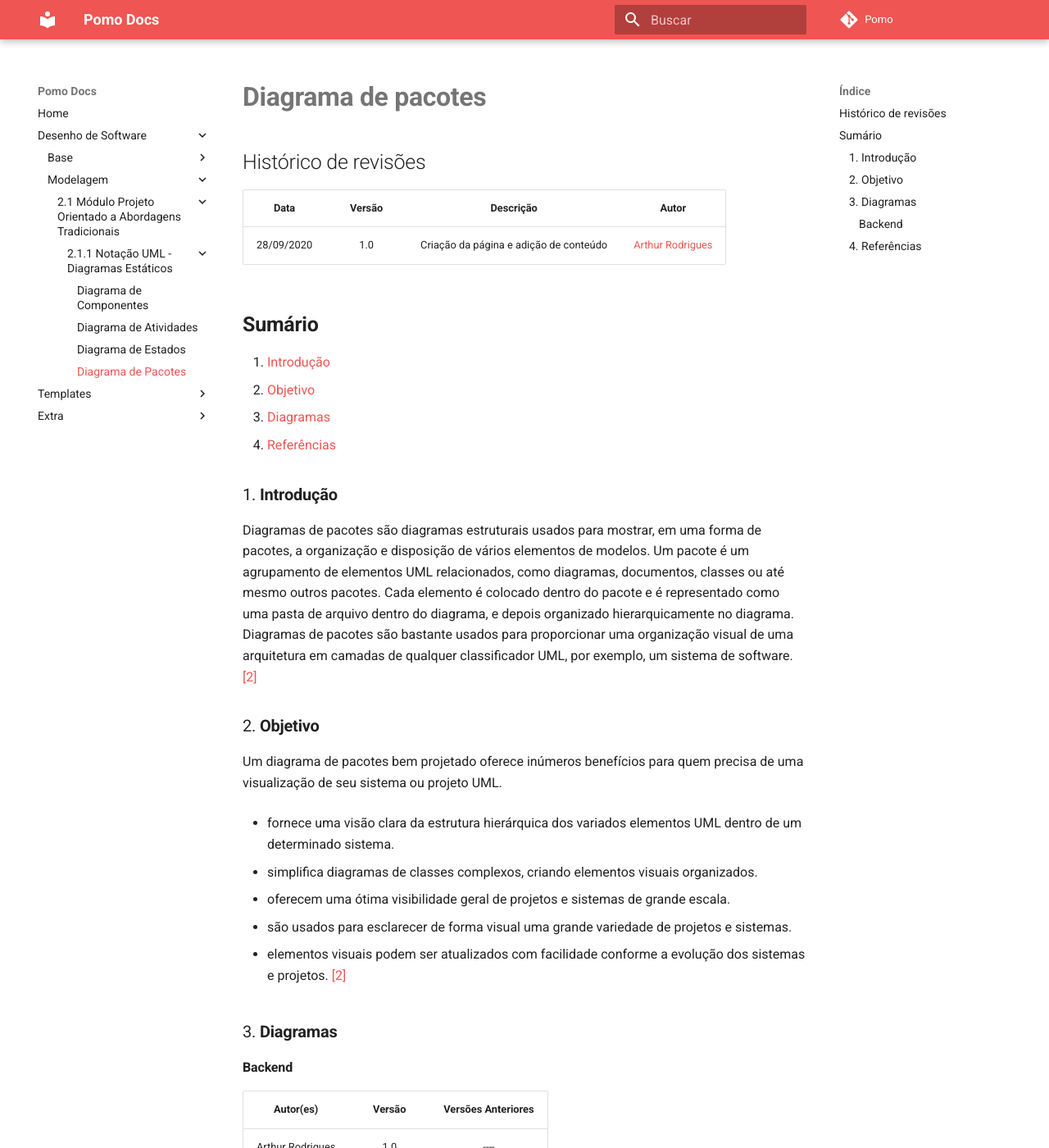
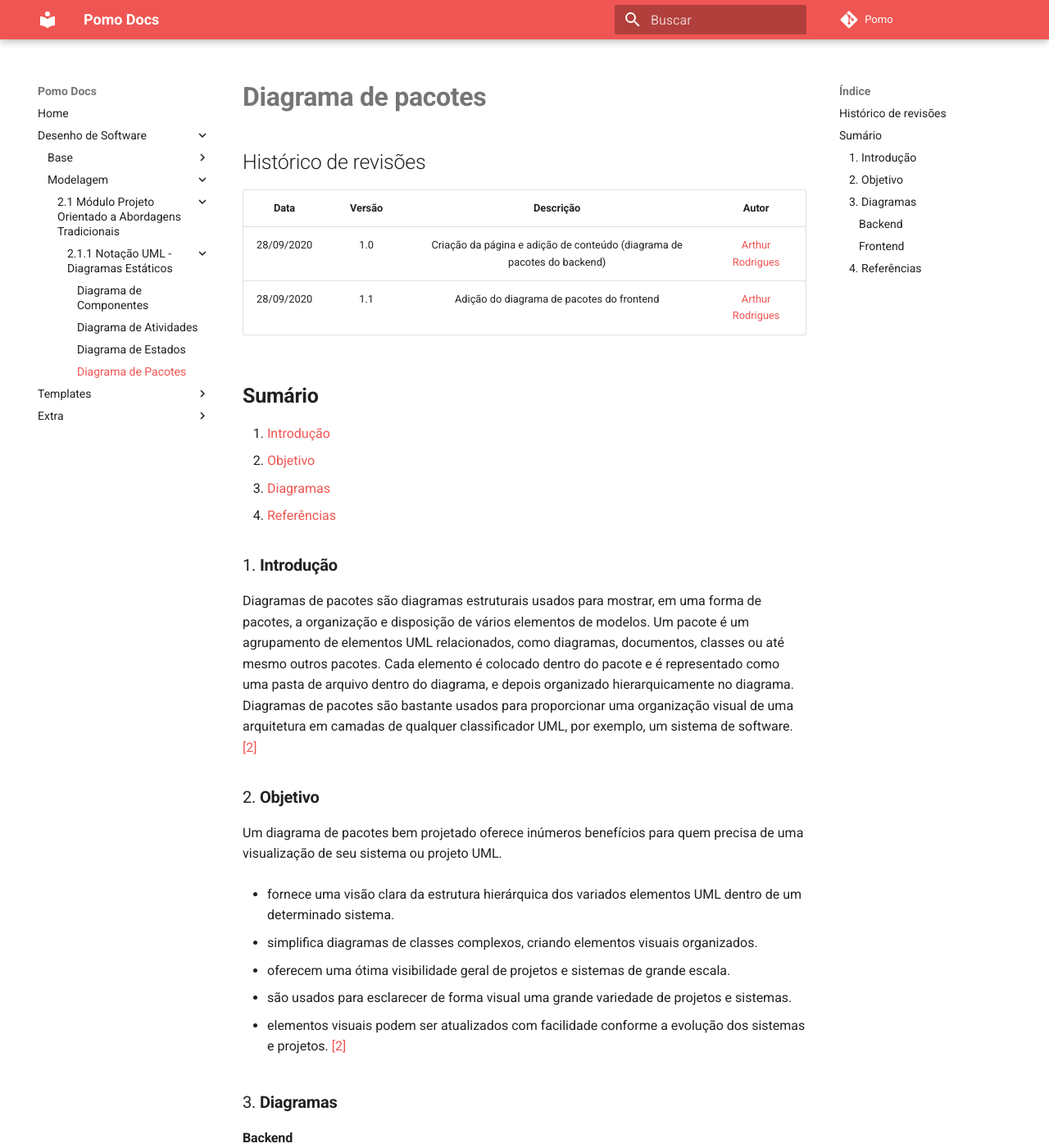
Before and after one commit to UnBArqDsw/2020.1_G6_Pomo, an MkDocs documentation site: the page built from docs/modelagem/modulo2.1/diagrama_de_pacotes.md, in a window 1280 px wide and 1400 px high. Shown: the whole window at 82% size. Built offline with MkDocs 1.6.1 and Material for MkDocs 9.7.7, drawn with Linux system fonts in a browser that asks for light colours; comment, search, counter and statistics services are not loaded; some of the changed text lies outside the part shown.

Commit message:
[DOC] #6 Adicionando diagrama de pacotes do frontend

```diff
--- a/docs/modelagem/modulo2.1/diagrama_de_pacotes.md
+++ b/docs/modelagem/modulo2.1/diagrama_de_pacotes.md
@@ -4,7 +4,8 @@
 
 |Data|Versão|Descrição|Autor|
 |:---:|:---:|:---:|:---:|
-|28/09/2020|1.0|Criação da página e adição de conteúdo |[Arthur Rodrigues](https://github.com/arthurarp)|
+|28/09/2020|1.0|Criação da página e adição de conteúdo (diagrama de pacotes do backend) |[Arthur Rodrigues](https://github.com/arthurarp)|
+|28/09/2020|1.1| Adição do diagrama de pacotes do frontend |[Arthur Rodrigues](https://github.com/arthurarp)|
 
 
 
@@ -44,6 +45,14 @@ Arthur Rodrigues | 1.0 | ----
 
 ![diagrama de pacotes backend](../../img/diagrama_de_pacotes/backend.png)<br>
 
+#### **Frontend**
+
+|Autor(es)|Versão|Versões Anteriores|
+:------:|:------:|:-------:
+Arthur Rodrigues | 1.0 | ----
+
+![diagrama de pacotes frontend](../../img/diagrama_de_pacotes/frontend.png)<br>
+
 
 
 ### 4. **Referências**
```
Also changed, not shown: docs/img/diagrama_de_pacotes/frontend.png (added).
